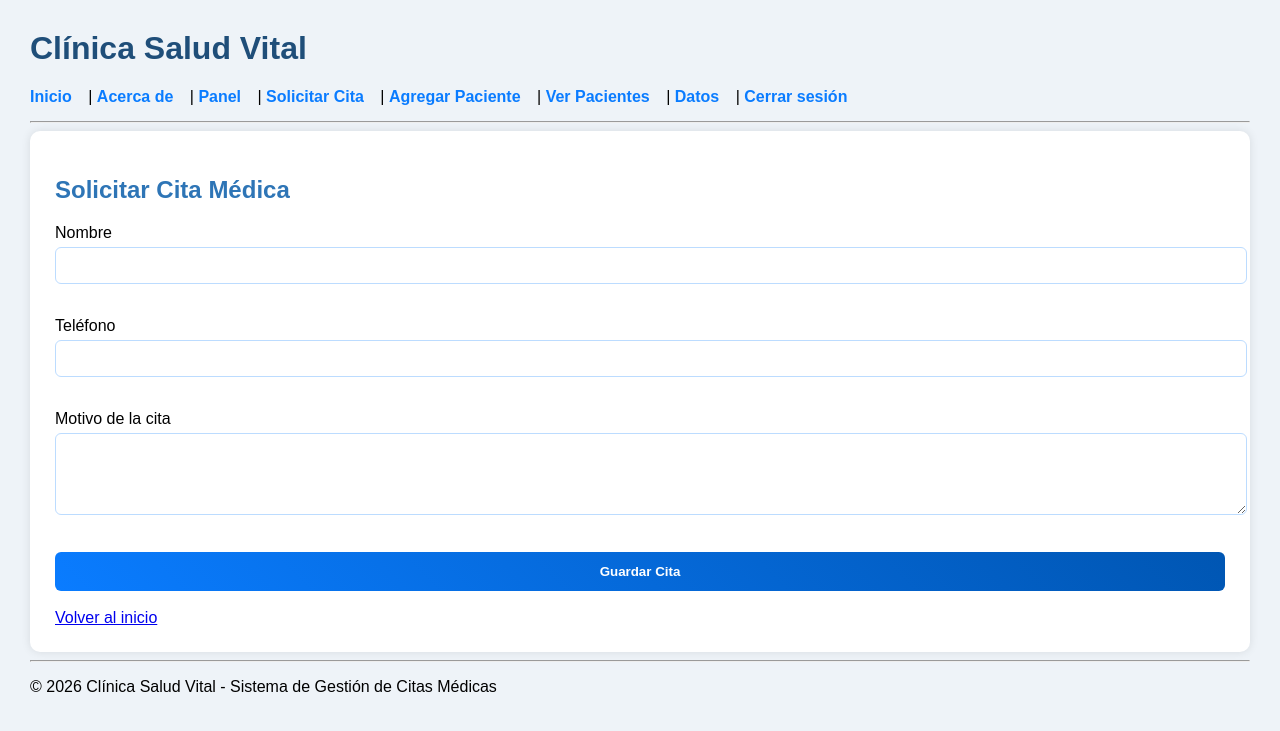
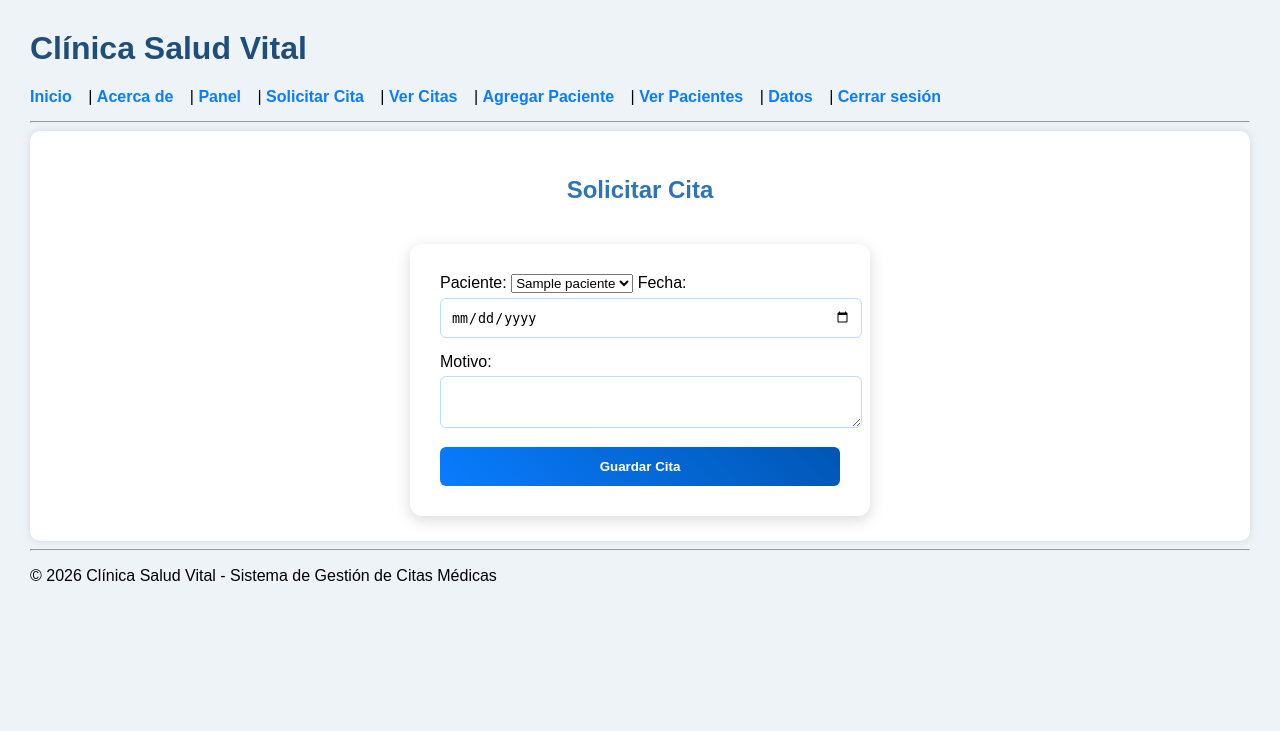
Before and after one commit to Vanessa-Rodriguez-crypto/2526-DAW-LADY-RODRIGUEZ, a Flask app: page /cita in a window 1280 px wide. Shown: the top 731 px of the page. Run offline with Flask 3, Linux system fonts and the light colour scheme; a user stored in the database is signed in; tables that the repository leaves empty or names only in its code hold one stand-in row (values such as "Sample post").

Commit message:
Proyecto clínica completo

```diff
--- a/mi_proyecto_turnos_clinica/app.py
+++ b/mi_proyecto_turnos_clinica/app.py
@@ -124,64 +124,84 @@
             conn = conectar()
             cursor = conn.cursor(dictionary=True)
 
-            cursor.execute("SELECT * FROM usuarios WHERE email = %s", (email,))
+            cursor.execute(
+                "SELECT * FROM usuarios WHERE email = %s",
+                (email,)
+            )
+
             user = cursor.fetchone()
-
             conn.close()
 
+            print("USER:", user)
+
         except Exception as e:
-            print("Error login:", e)
+            print("ERROR LOGIN:", e)
             user = None
 
-        if user:
-            print("Usuario encontrado:", user)
+        if user and check_password_hash(user["password"], password):
 
-            if check_password_hash(user["password"], password):
+            usuario = Usuario()
+            usuario.id_usuario = user["id_usuario"]
+            usuario.nombre = user["nombre"]
+            usuario.email = user["email"]
+            usuario.password = user["password"]
 
-                # crear objeto manual compatible con Flask-Login
-                class UserLogin(Usuario):
-                    pass
-
-                usuario = UserLogin()
-                usuario.id_usuario = user["id_usuario"]
-                usuario.nombre = user["nombre"]
-                usuario.email = user["email"]
-                usuario.password = user["password"]
-
-                login_user(usuario)
-                return redirect('/panel')
+            login_user(usuario)
+            return redirect('/panel')
 
         return "Correo o contraseña incorrectos"
 
     return render_template('login.html')
 
+#---------------------
+#Lista de Cita
+#---------------------
+@app.route("/citas")
+@login_required
+def listar_citas():
+    citas = Cita.query.all()
+    return render_template("citas.html", citas=citas)
+
 #-----------------------
 #solicitar cita
 #-----------------------
-@app.route('/cita', methods=['GET','POST'])
+@app.route('/cita', methods=["GET", "POST"])
 @login_required
 def cita():
 
+    pacientes = Paciente.query.all()
+
     if request.method == "POST":
-        nombre = request.form["nombre"]
-        telefono = request.form["telefono"]
+        id_paciente = request.form["id_paciente"]
+        fecha = request.form["fecha"]
         motivo = request.form["motivo"]
 
-        guardar_archivos(nombre, telefono, motivo)
-
-        nuevo = Paciente(
-            nombre=nombre,
-            telefono=telefono,
+        # SQLITE
+        nueva = Cita(
+            id_paciente=id_paciente,
+            fecha=fecha,
             motivo=motivo
         )
 
-        db.session.add(nuevo)
+        db.session.add(nueva)
         db.session.commit()
 
-        return redirect("/pacientes")
+        # MYSQL
+        try:
+            conn = conectar()
+            cursor = conn.cursor()
+            cursor.execute(
+                "INSERT INTO citas (id_paciente, fecha, motivo) VALUES (%s,%s,%s)",
+                (id_paciente, fecha, motivo)
+            )
+            conn.commit()
+            conn.close()
+        except:
+            print("Error MySQL citas")
 
-    return render_template("cita.html")
+        return redirect("/citas")  # ahora redirige a lista
 
+    return render_template("cita.html", pacientes=pacientes)
 
 # ------------------------
 # REGISTRO
@@ -205,8 +225,11 @@
 
             conn.commit()
             conn.close()
+
+            print("USUARIO GUARDADO")
+
         except Exception as e:
-             print("ERROR MYSQL:", e)
+            print("ERROR REGISTRO:", e)
 
         return redirect('/login')
 
--- a/mi_proyecto_turnos_clinica/data/pacientes.csv
+++ b/mi_proyecto_turnos_clinica/data/pacientes.csv
@@ -4,3 +4,5 @@
 felipe,6549534,dolor estomacal
 mario,5987324,infeccion
 cristina,35694785,vomito
+
+dario ,4569875,dolor abdominal
--- a/mi_proyecto_turnos_clinica/data/pacientes.json
+++ b/mi_proyecto_turnos_clinica/data/pacientes.json
@@ -53,5 +53,10 @@
         "nombre": "julian",
         "telefono": "7951462",
         "motivo": "malestar"
+    },
+    {
+        "nombre": "dario ",
+        "telefono": "4569875",
+        "motivo": "dolor abdominal"
     }
 ]
--- a/mi_proyecto_turnos_clinica/data/pacientes.txt
+++ b/mi_proyecto_turnos_clinica/data/pacientes.txt
@@ -3,4 +3,4 @@
 juan,2365987,mareos
 felipe,6549534,dolor estomacal
 mario,5987324,infeccion
-cristina,35694785,vomito
+cristina,35694785,vomito dario ,4569875,dolor abdominal
--- a/mi_proyecto_turnos_clinica/templates/base.html
+++ b/mi_proyecto_turnos_clinica/templates/base.html
@@ -22,6 +22,7 @@
     {% if current_user.is_authenticated %}
         <a href="/panel">Panel</a> |
         <a href="/cita">Solicitar Cita</a> |
+        <a href="/citas">Ver Citas</a> |
         <a href="/agregar">Agregar Paciente</a> |
         <a href="/pacientes">Ver Pacientes</a> |
         <a href="/datos">Datos</a> |
--- a/mi_proyecto_turnos_clinica/templates/cita.html
+++ b/mi_proyecto_turnos_clinica/templates/cita.html
@@ -2,24 +2,29 @@
 
 {% block content %}
 
-<h2>Solicitar Cita Médica</h2>
+<h2 style="text-align:center;">Solicitar Cita</h2>
+
+<div class="form-container">
 
 <form method="POST">
 
-<label>Nombre</label><br>
-<input type="text" name="nombre" required><br><br>
+<label>Paciente:</label>
+<select name="id_paciente" required>
+    {% for p in pacientes %}
+        <option value="{{ p.id }}">{{ p.nombre }}</option>
+    {% endfor %}
+</select>
 
-<label>Teléfono</label><br>
-<input type="text" name="telefono" required><br><br>
+<label>Fecha:</label>
+<input type="date" name="fecha" required>
 
-<label>Motivo de la cita</label><br>
-<textarea name="motivo" rows="4" required></textarea><br><br>
+<label>Motivo:</label>
+<textarea name="motivo" required></textarea>
 
 <button type="submit">Guardar Cita</button>
 
 </form>
 
-<br>
-<a href="/">Volver al inicio</a>
+</div>
 
 {% endblock %}
```
Also changed, not shown: mi_proyecto_turnos_clinica/conexion/conexion.py (+4 -5 lines), mi_proyecto_turnos_clinica/models.py (+6 -10 lines), mi_proyecto_turnos_clinica/templates/citas.html (added, +26 -0 lines), mi_proyecto_turnos_clinica/templates/pacientes.html (+14 -2 lines), 1 other file.
